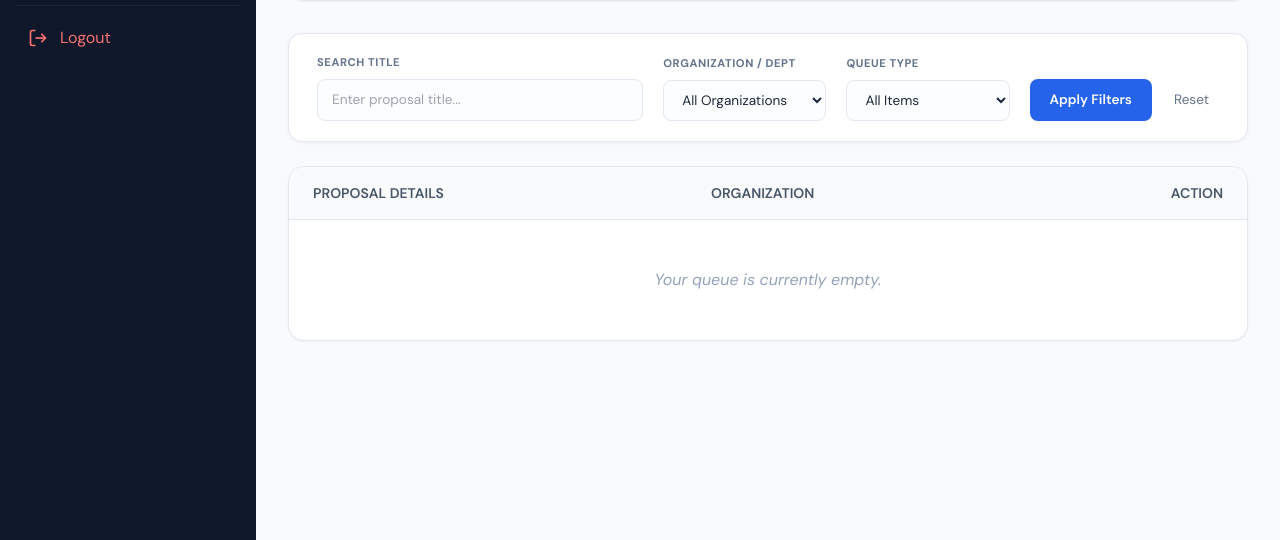
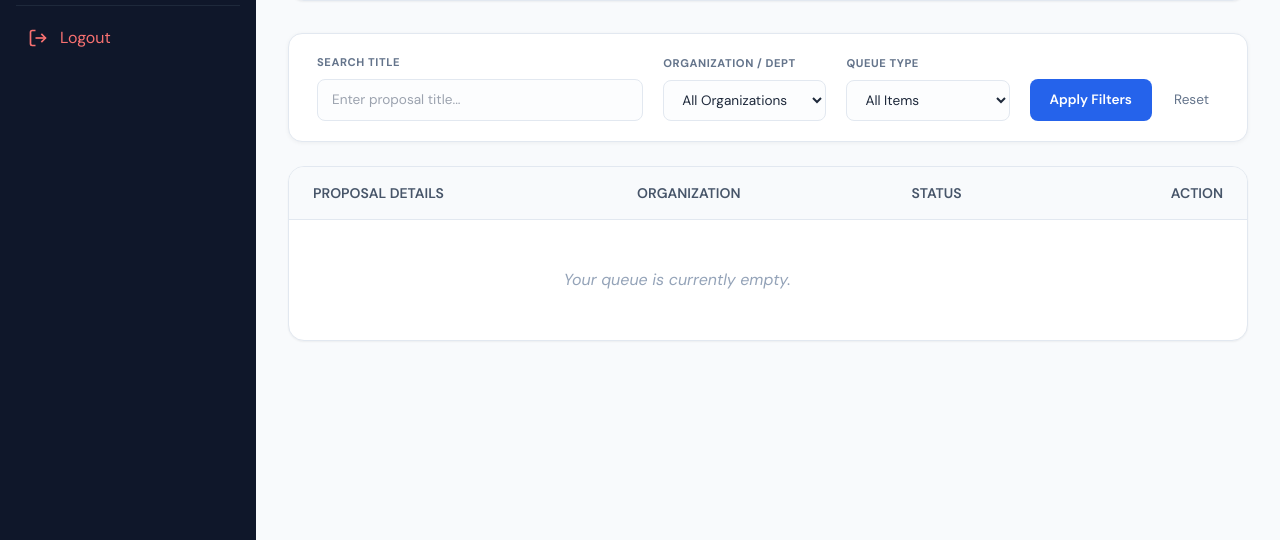
Before and after one commit to hareexe/ProPAS, a Flask app: template templates/office_home.html in a window 1280 px wide. Shown: the part 260-800 px from the top of the page. Run offline with Flask 3, Linux system fonts and the light colour scheme; the template is opened without the code that fills it, so the values that code supplies are empty; some libraries are stand-ins or nearby versions.

Commit message:
Add 'Status' column to proposal details table

```diff
--- a/templates/office_home.html
+++ b/templates/office_home.html
@@ -144,9 +144,10 @@
             <div class="bg-white rounded-2xl shadow-sm border border-slate-200 overflow-hidden mb-8">
                 <table class="w-full text-left border-collapse">
                     <thead>
-                        <tr class="bg-slate-50 border-b border-slate-200">
+                      <tr class="bg-slate-50 border-b border-slate-200">
                             <th class="px-6 py-4 text-sm font-semibold text-slate-600 uppercase">Proposal Details</th>
                             <th class="px-6 py-4 text-sm font-semibold text-slate-600 uppercase">Organization</th>
+                            <th class="px-6 py-4 text-sm font-semibold text-slate-600 uppercase">Status</th>
                             <th class="px-6 py-4 text-sm font-semibold text-slate-600 uppercase text-right">Action</th>
                         </tr>
                     </thead>
```
